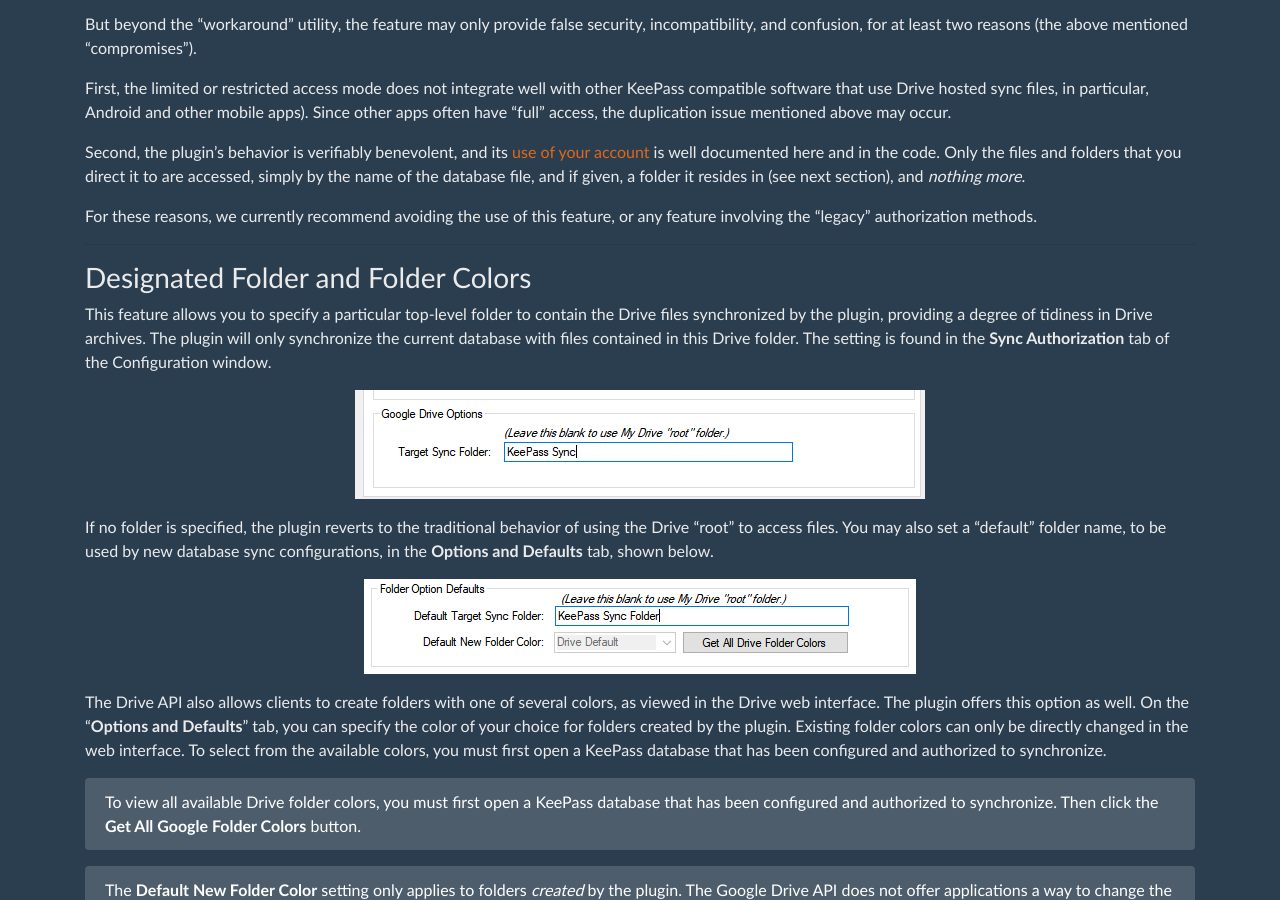
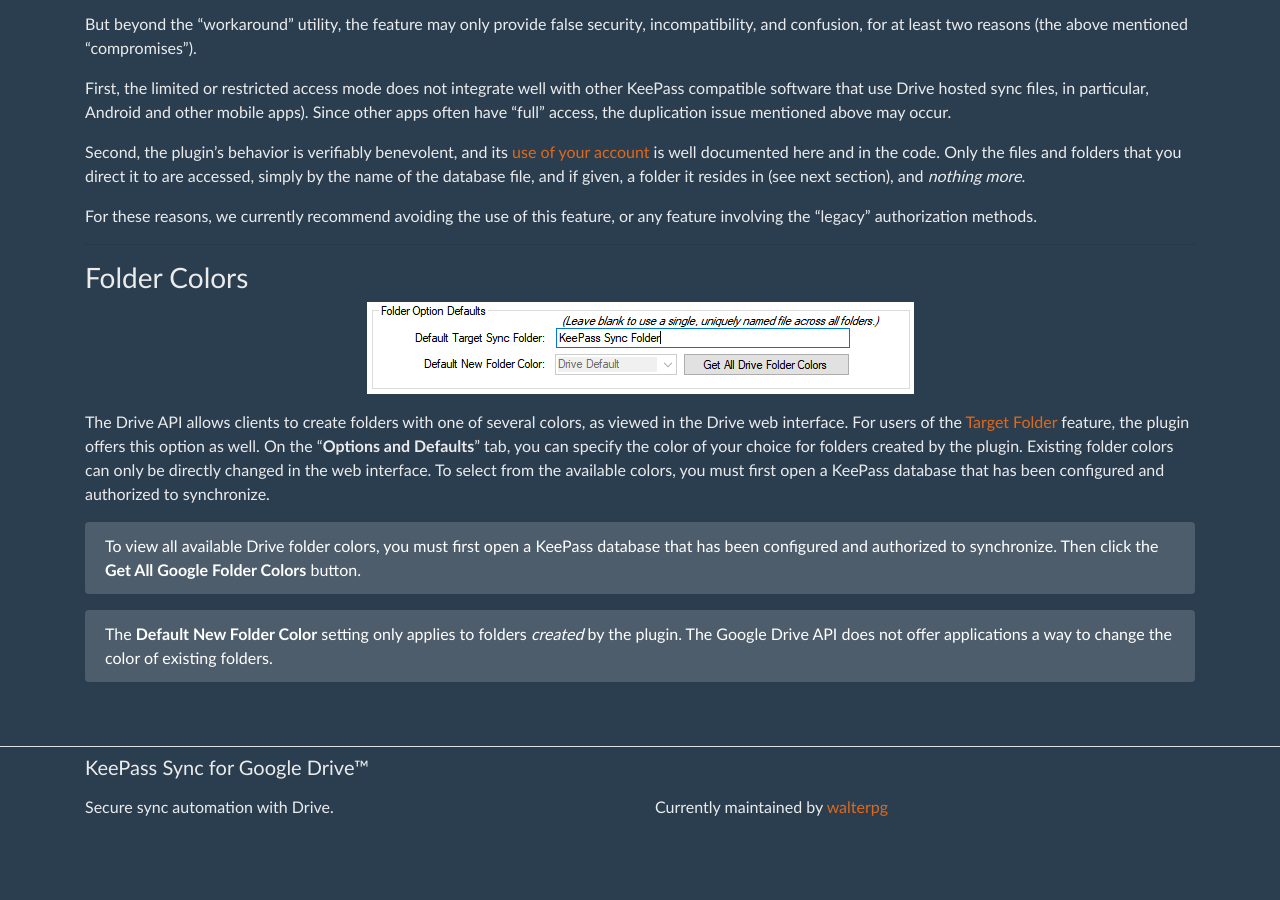
Before and after one commit to walterpg/google-drive-sync, a Jekyll site: the page built from docs/usage/x-40.md, in a window 1280 px wide and 900 px high, scrolled down 1165 px. Built offline with Jekyll 4.4.1, drawn with Linux system fonts in a browser that asks for light colours.

Commit message:
Updates for 4.0.3-beta

```diff
--- a/docs/_data/navs.yml
+++ b/docs/_data/navs.yml
@@ -11,6 +11,8 @@
     - caption: Download from Drive
       url: usage/dnload
     - caption: _separator_
+    - caption: Target Folder
+      url: usage/target-folder
     - caption: Auto Sync
       url: usage/autosync
     - caption: Enabled Commands
--- a/docs/usage/x-40.md
+++ b/docs/usage/x-40.md
@@ -10,7 +10,7 @@ workarounds.  These include functionality the developers find
 As always your feedback is appreciated.
 
 * [Limited Access](#limited-drive-access)
-* [Designated Folder Options](#designated-folder-and-folder-colors)
+* [Designated Folder Options](#folder-colors)
 
 ---
 
@@ -95,29 +95,14 @@ feature, or any feature involving the "legacy" authorization methods.
 
 ---
 
-### Designated Folder and Folder Colors
-This feature allows you to specify a particular top-level folder to
-contain the Drive files synchronized by the plugin, providing a
-degree of tidiness in Drive archives.  The plugin
-will only synchronize the current database with files contained in
-this Drive folder.  The setting is found in the **Sync Authorization**
-tab of the Configuration window.
-
-{:refdef: style="text-align: center;"}
-![Sync Folder set to "KeePass Sync"](../assets/img/sync-folder.png)
-{: refdef}
-
-If no folder is specified, the plugin reverts to the traditional
-behavior of using the Drive "root" to access files.  You may also set a
-"default" folder name, to be used by new database sync configurations,
-in the **Options and Defaults** tab, shown below.
-
+### Folder Colors
 {:refdef: style="text-align: center;"}
 ![Sync Folder default options and color](../assets/img/sync-folder-defaults.png)
 {: refdef}
 
-The Drive API also allows clients to create folders with one of
-several colors, as viewed in the Drive web interface.  The
+The Drive API allows clients to create folders with one of
+several colors, as viewed in the Drive web interface.  For users of the
+[Target Folder](target-folder) feature, the
 plugin offers this option as well.  On the "**Options and Defaults**"
 tab, you can specify the color of your choice for folders created
 by the plugin.  Existing folder colors can only be directly changed in
```
Also changed, not shown: docs/install/config.md (+4 -4 lines), docs/usage/target-folder.md (added, +88 -0 lines), docs/assets/img/config-entry.png, docs/assets/img/config-window.png, docs/assets/img/gdrive-opts.png, docs/assets/img/opts-and-defaults.png, docs/assets/img/sync-folder-defaults.png, docs/assets/img/sync-folder.png.
